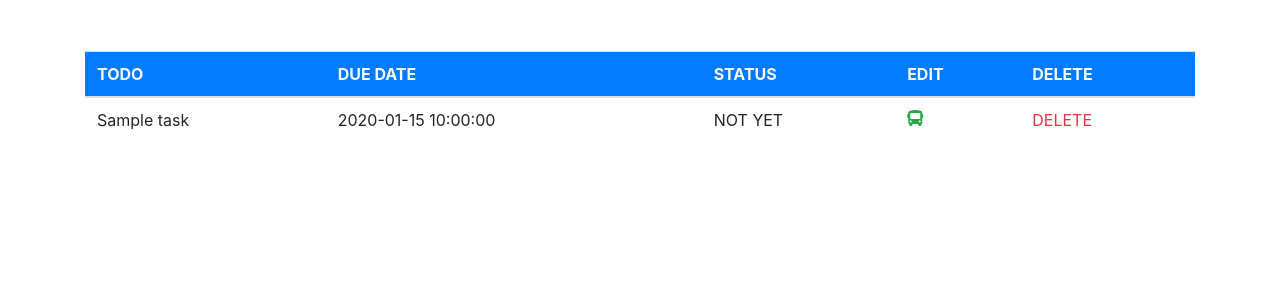
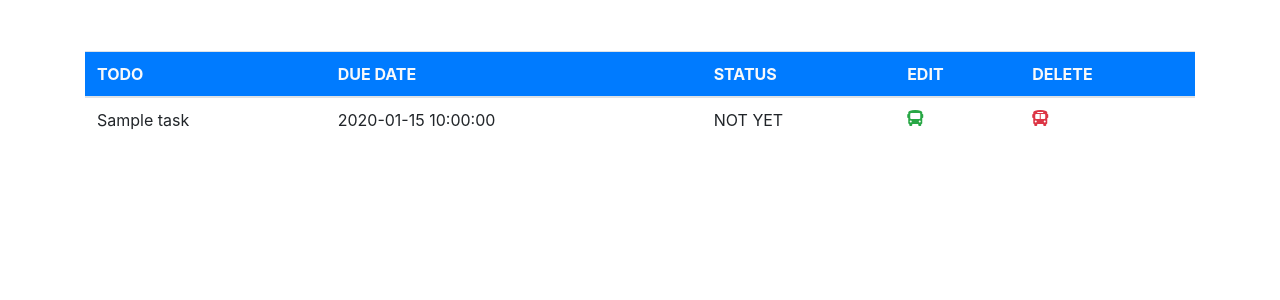
Before and after one commit to Nami7350-Yamada/php_oop, a PHP site: page / in a window 1280 px wide. Shown: the part 155-455 px from the top of the page. Run offline with PHP 8.4, Linux system fonts and the light colour scheme; tables that the repository leaves empty or names only in its code hold one stand-in row (values such as "Sample post"); some libraries are stand-ins or nearby versions.

Commit message:
バスアイコンに変更

```diff
--- a/index.php
+++ b/index.php
@@ -73,7 +73,7 @@ $task):?>
         <a class="text-success" href="edit.php?id=<?php echo h($task['id']); ?>"><i class="fas fa-bus"></i></a>
     </td>
     <td>
-        <a class="text-danger" href="delete.php?id=<?php echo h($task['id']); ?>">DELETE</i></a>
+        <a class="text-danger" href="delete.php?id=<?php echo h($task['id']); ?>"><i class="fas fa-bus-alt"></i></i></a>
     </td>
   </tr>
   <?php endforeach; ?>
```
